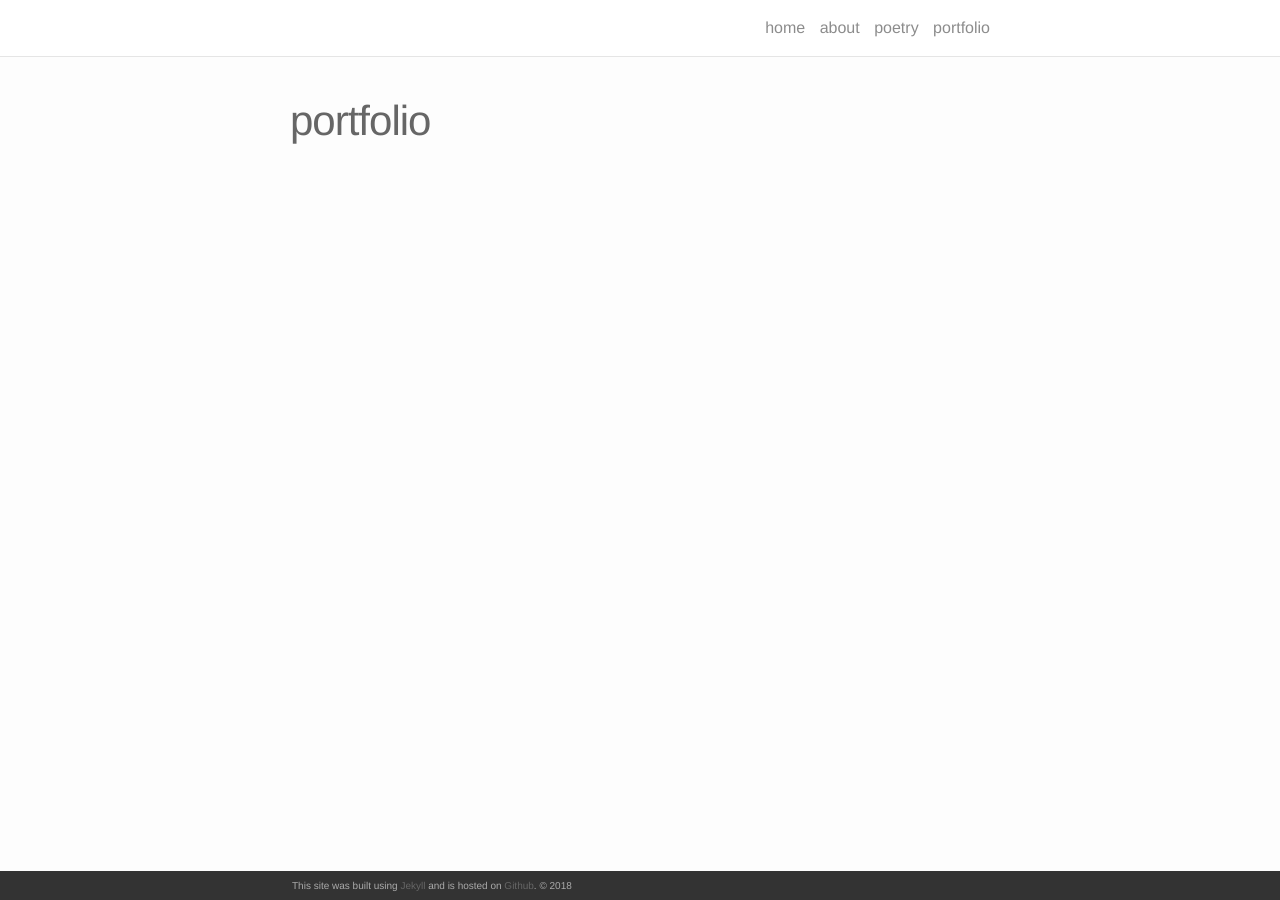
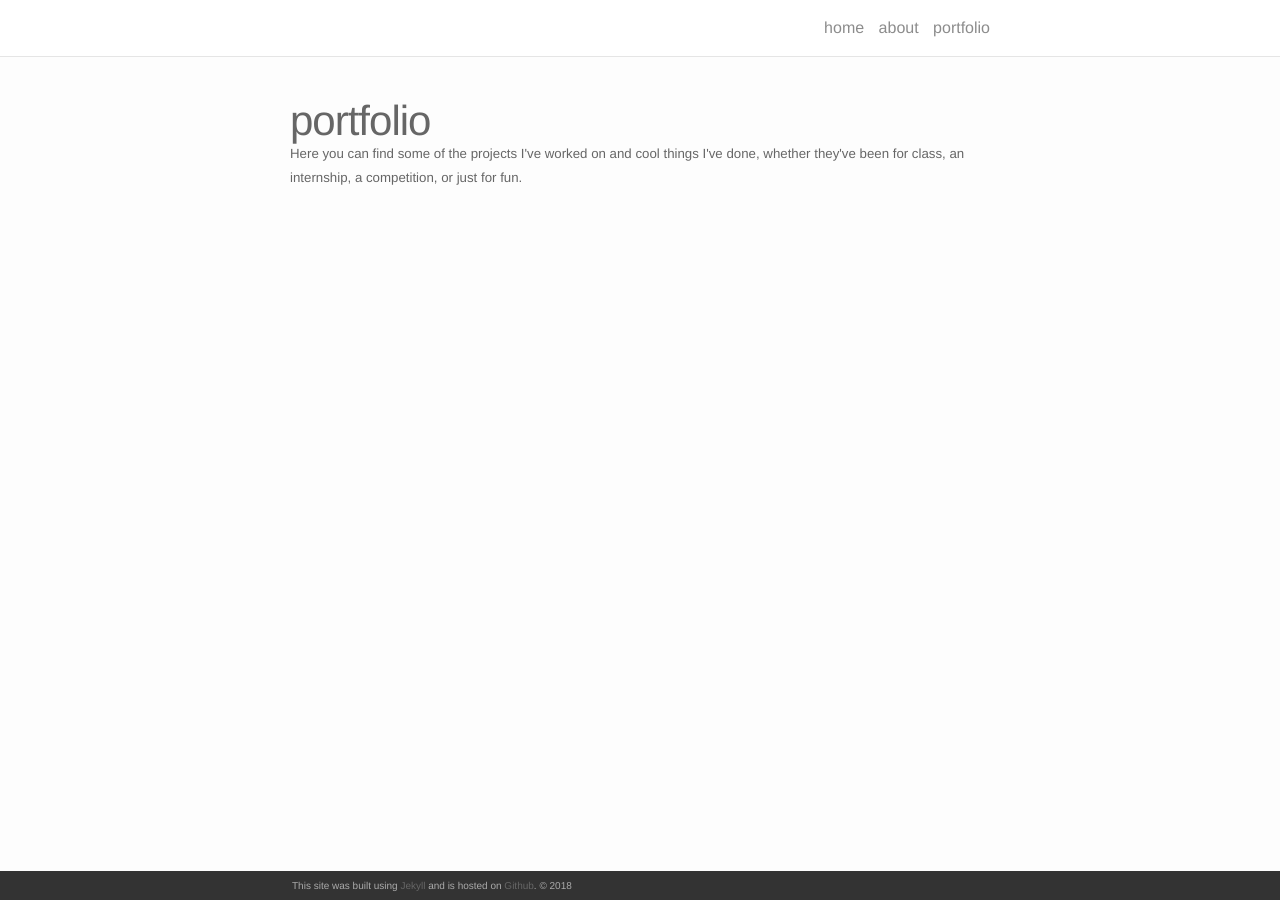
Before and after one commit to kaimath/kaimath.github.io, a Jekyll site: the page built from portfolio.md, in a window 1280 px wide. Built offline with Jekyll 4.4.1, drawn with Linux system fonts in a browser that asks for light colours; nearby versions of some CDN libraries; our own code applies the rules of GitHub Pages for plain Markdown files.

Commit message:
lets see...

```diff
--- a/_config.yml
+++ b/_config.yml
@@ -58,12 +58,3 @@
 
 
 permalink: /portfolio/:path/
-
-
-poetry:
-
-
-output: true
-
-
-permalink: /poetry/:path/
--- a/portfolio.md
+++ b/portfolio.md
@@ -1,47 +1,9 @@
 ---
 layout: page
+
+permalink: /portfolio/
+
 title: portfolio
-permalink: /portfolio/
+
+description: Here you can find some of the projects I've worked on and cool things I've done, whether they've been for class, an internship, a competition, or just for fun.
 ---
-
-{% for project in site.portfolio %}
-
-{% if project.redirect %}
-<div class="project">
-    <div class="thumbnail">
-        <a href="{{ project.redirect }}" target="_blank">
-        {% if project.img %}
-        <img class="thumbnail" src="{{ project.img }}"/>
-        {% else %}
-        <div class="thumbnail blankbox"></div>
-        {% endif %}
-        <span>
-            <h1>{{ project.title }}</h1>
-            <br/>
-            <p>{{ project.description }}</p>
-        </span>
-        </a>
-    </div>
-</div>
-{% else %}
-
-<div class="project ">
-    <div class="thumbnail">
-        <a href="{{ site.baseurl }}{{ project.url }}">
-        {% if project.img %}
-        <img class="thumbnail" src="{{ project.img }}"/>
-        {% else %}
-        <div class="thumbnail blankbox"></div>
-        {% endif %}
-        <span>
-            <h1>{{ project.title }}</h1>
-            <br/>
-            <p>{{ project.description }}</p>
-        </span>
-        </a>
-    </div>
-</div>
-
-{% endif %}
-
-{% endfor %}
```
Also changed, not shown: _poetry/2015-05-05-emperor.markdown (deleted, +0 -24 lines), _poetry/2015-07-06-soliloquy.markdown (deleted, +0 -48 lines), _poetry/2015-08-06-fantasy.markdown (deleted, +0 -29 lines), _posts/2015-03-15-title.markdown (deleted, +0 -28 lines), _posts/2015-05-15-title.markdown (deleted, +0 -30 lines), _posts/2015-07-15-title.markdown (deleted, +0 -33 lines), index.md (+2 -2 lines), poetry.md (deleted, +0 -15 lines).
